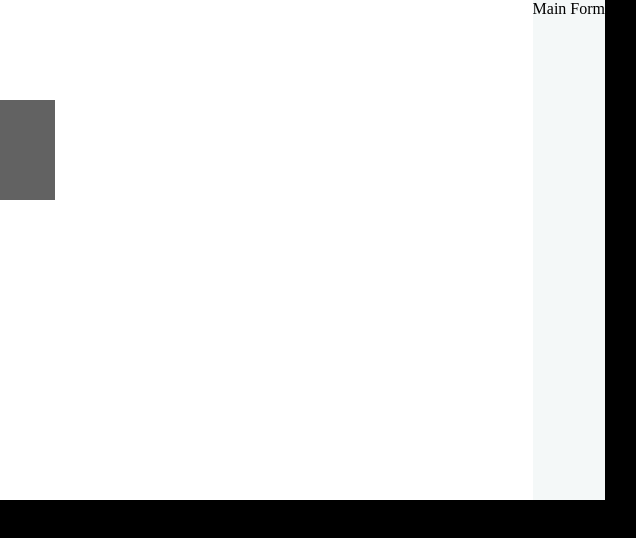
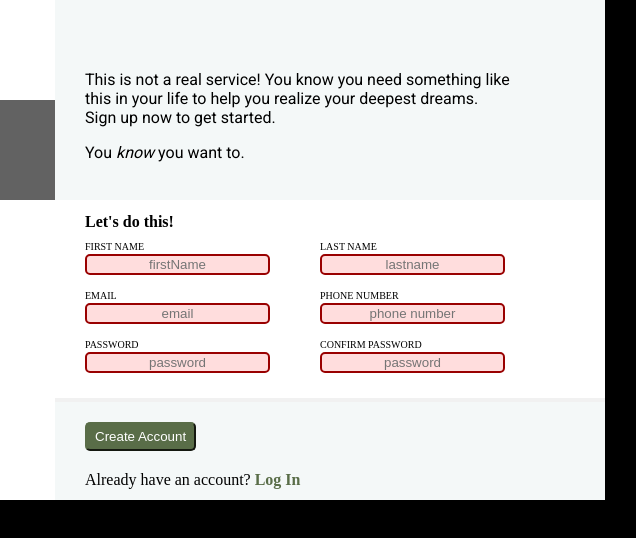
Before and after one commit to tzchileth/signup-form, a plain HTML site: page index.html in a window 1280 px wide. Shown: the full height of the page, 460-1096 px from the left. Drawn offline with Linux system fonts and the light colour scheme.

Commit message:
Add form controls

```diff
--- a/index.html
+++ b/index.html
@@ -15,9 +15,98 @@
                 <div class="logo-image"><img class="odin-logo" src="./images/odin-lined.png" alt="ODIN Logo"></div>
                 <div class="logo-text">BushCat</div>
             </div>
+            <div class="photo-credit">
+                Photo by <a
+                    href="https://unsplash.com/@jontyson?utm_source=unsplash&utm_medium=referral&utm_content=creditCopyText">Jon
+                    Tyson</a> on <a
+                    href="https://unsplash.com/photos/SlntP-SLi0Q?utm_source=unsplash&utm_medium=referral&utm_content=creditCopyText">Unsplash</a>
+            </div>
         </div>
-        <div class="form">Main Form</div>
+
+        <div class="form">
+            <div class="top">This is not a real service! You know you need
+                something like this in your life to help you realize your
+                deepest dreams.
+                Sign up now to get started.
+                <p>You <em>know</em> you want to.</p>
+            </div>
+
+            <div class="middle">
+                <form class="main-form" action="">
+                    <div class="headline">Let's do this!</div>
+                    <div class="form-items">
+                        <div class="left">
+                            <div>
+                                <label for="firstName">FIRST NAME</label>
+                            </div>
+                            <div>
+                                <input type="text" id="firstName" name="firstName" placeholder="firstName" required>
+                            </div>
+
+                            <div>
+                                <label for="email">EMAIL</label>
+                            </div>
+                            <div>
+                                <input type="email" id="email" name="email" placeholder="email" required>
+                            </div>
+
+                            <div>
+                                <label for="password1">PASSWORD</label>
+                            </div>
+                            <div>
+                                <input class="error" type="password" id="password1" name="password1"
+                                    placeholder="password" required>
+                                <br><span class="error-message"></span>
+                            </div>
+                        </div>
+
+                        <div class="right">
+                            <div><label for="lastName">LAST NAME</label></div>
+                            <div><input type="text" id="lastName" name="lastName" placeholder="lastname" required></div>
+
+                            <div><label for="phone">PHONE NUMBER</label></div>
+                            <div><input type="tel" id="phone" name="phone" placeholder="phone number" required></div>
+
+                            <div><label for="password2">CONFIRM PASSWORD</label></div>
+                            <div>
+                                <input class="error" type="password" id="password2" name="password2"
+                                    placeholder="password" required>
+                            </div>
+                        </div>
+                    </div>
+                </form>
+            </div>
+
+            <div class="bottom">
+                <div class="btn"><button type="submit">Create Account</button></div>
+                <div class="signup-message">Already have an account? <a href="#">Log In</a></div>
+            </div>
+        </div>
+    </div>
     </div>
 </body>
+<script>
+    const password = document.querySelector("#password1");
+    const password2 = document.querySelector("#password2");
+    const errorMessage = document.querySelector(".error-message")
+
+    password.addEventListener("input", (event) => {
+        if (password.value !== password2.value) {
+            errorMessage.textContent = "*Password do not match.";
+        } else if (password.value === password2.value) {
+            errorMessage.textContent = "";
+        }
+    });
+
+    password2.addEventListener("input", (event) => {
+        if (password.value !== password2.value) {
+            errorMessage.textContent = "*Password do not match.";
+        } else if (password.value === password2.value) {
+            errorMessage.textContent = "";
+        }
+    });
+
+
+</script>
 
 </html>
```
